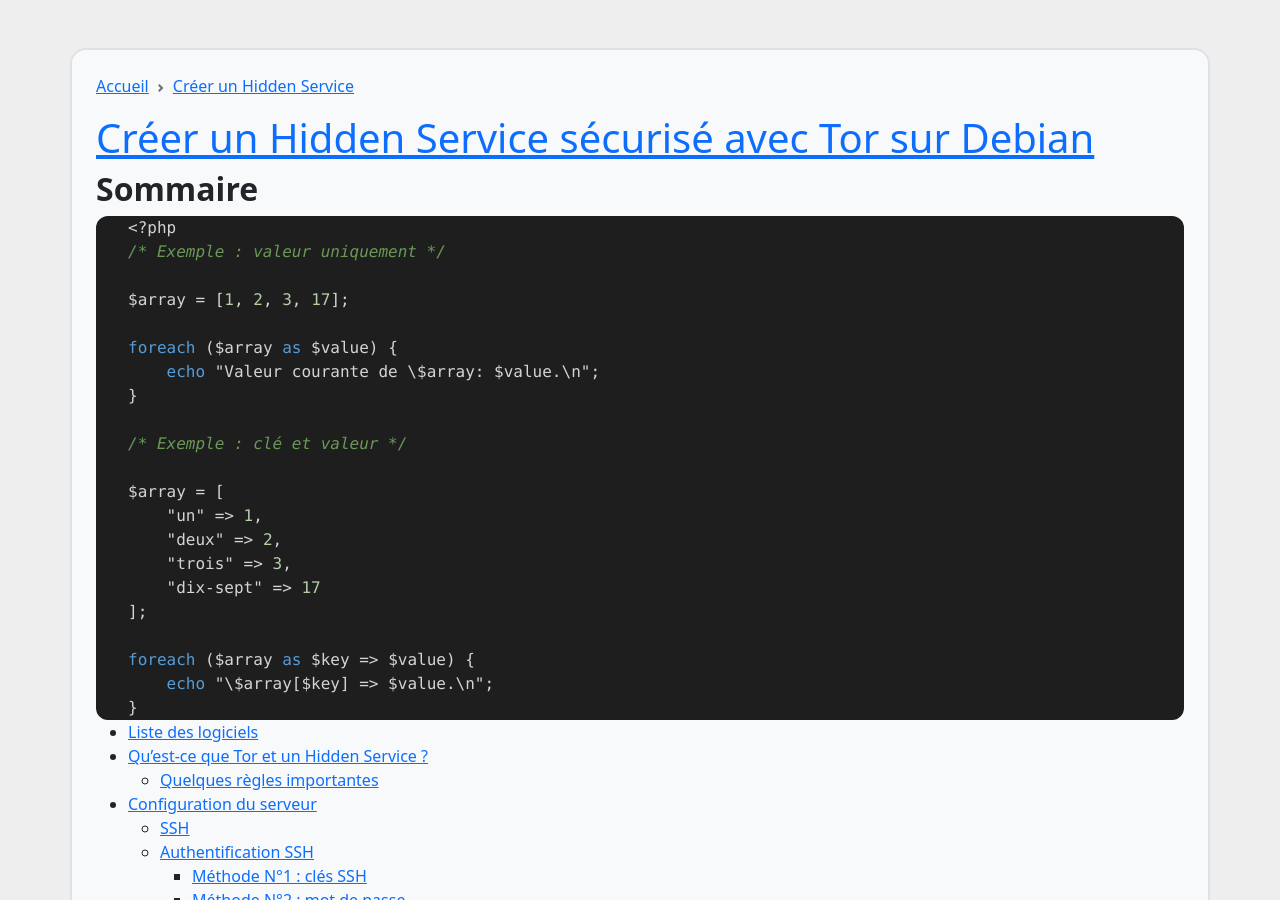
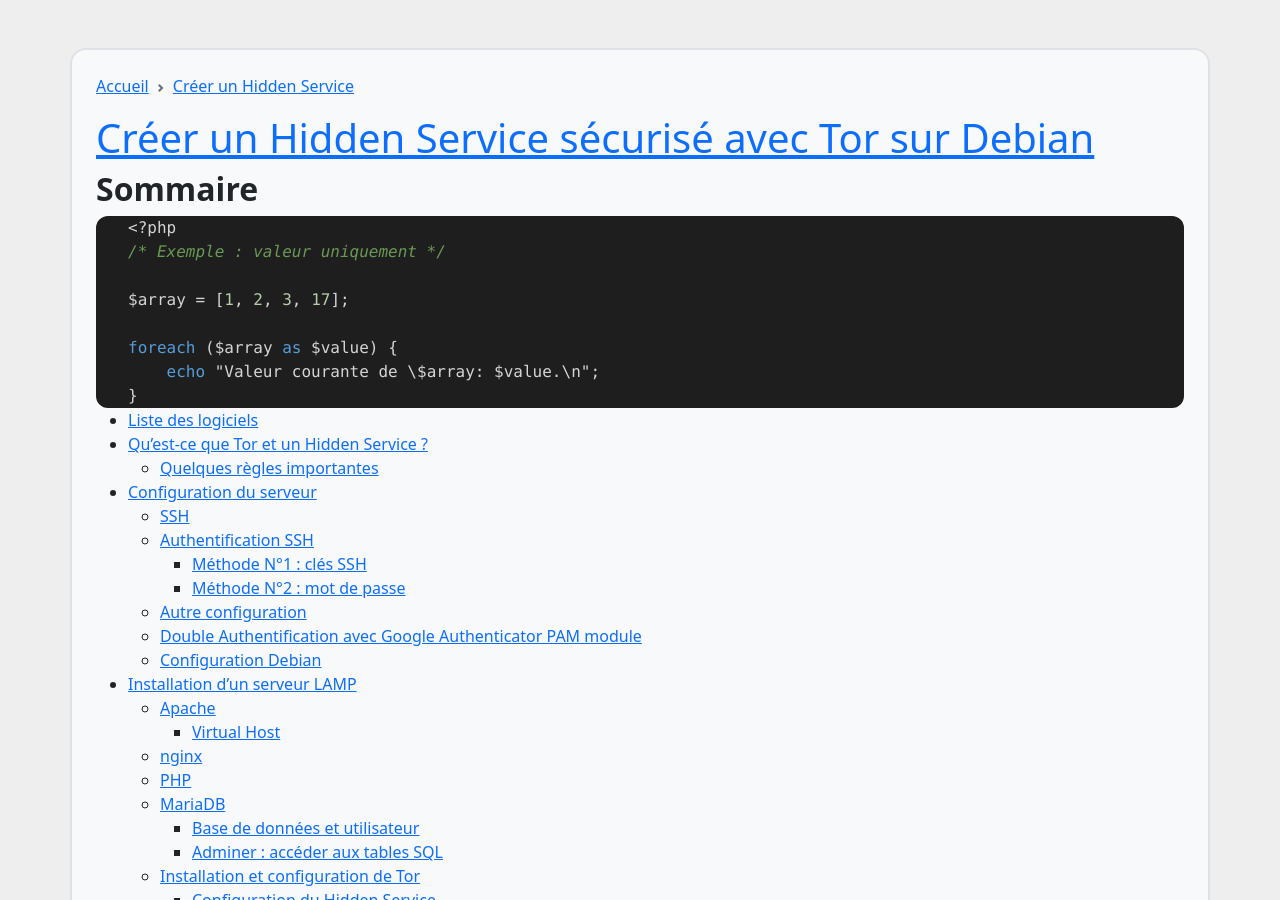
Before and after one commit to Machou/machou.github.io, a Jekyll site: the page built from pages/hidden-service.md, in a window 1280 px wide and 900 px high. Built offline with Jekyll 4.4.1, drawn with Linux system fonts in a browser that asks for light colours; comment, search, counter and statistics services are not loaded.

Commit message:
corrections

````diff
--- a/pages/hidden-service.md
+++ b/pages/hidden-service.md
@@ -27,19 +27,6 @@ $array = [1, 2, 3, 17];
 
 foreach ($array as $value) {
     echo "Valeur courante de \$array: $value.\n";
-}
-
-/* Exemple : clé et valeur */
-
-$array = [
-    "un" => 1,
-    "deux" => 2,
-    "trois" => 3,
-    "dix-sept" => 17
-];
-
-foreach ($array as $key => $value) {
-    echo "\$array[$key] => $value.\n";
 }
 ```
 
````
